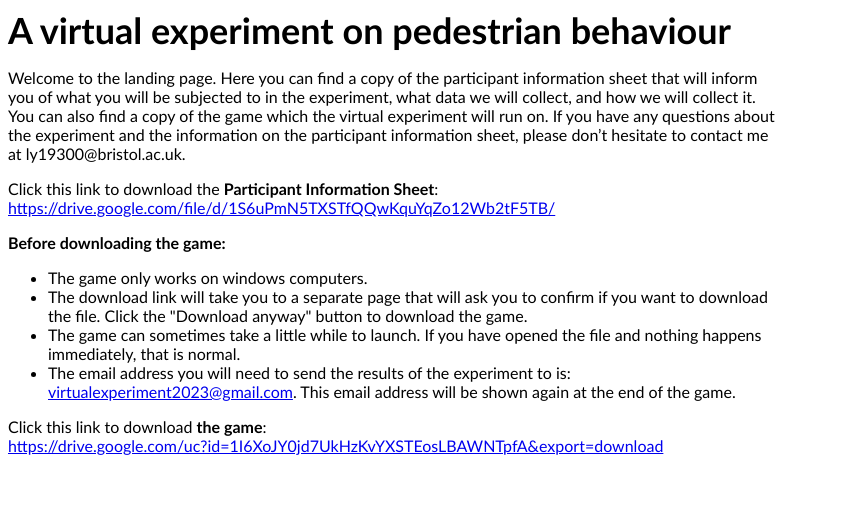
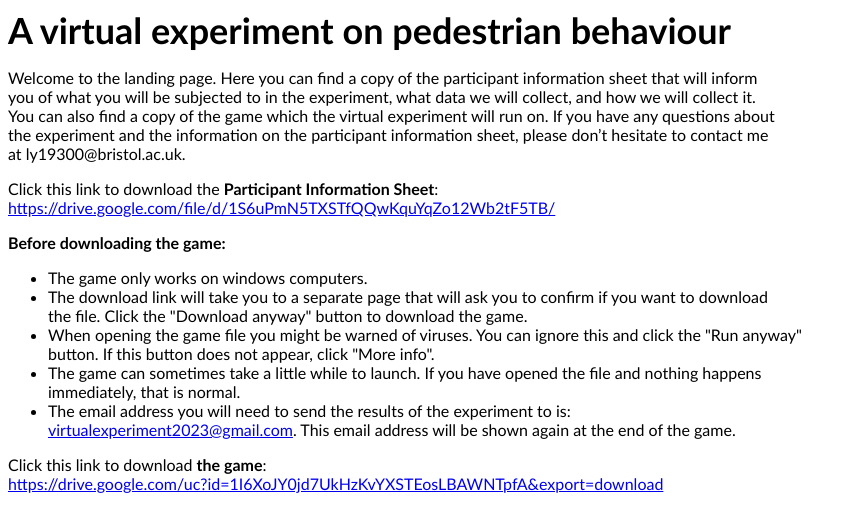
Before and after one commit to chriswilson4895/chriswilson4895.github.io, a plain HTML site: page index.html in a window 1280 px wide. Shown: the whole page, without its empty margins (0-856 px from the left). Drawn offline with Linux system fonts and the light colour scheme.

Commit message:
Add files via upload

```diff
--- a/index.html
+++ b/index.html
@@ -37,6 +37,8 @@
     <li>The game only works on windows computers.</li>
     <li>The download link will take you to a separate page that will ask you to confirm if you want to download <br>
     the file. Click the "Download anyway" button to download the game.</li>
+    <li>When opening the game file you might be warned of viruses. You can ignore this and click the "Run anyway" <br>
+    button. If this button does not appear, click "More info".</li>
     <li>The game can sometimes take a little while to launch. If you have opened the file and nothing happens <br>
       immediately, that is normal.</li>
     <li>The email address you will need to send the results of the experiment to is: <br>
```
